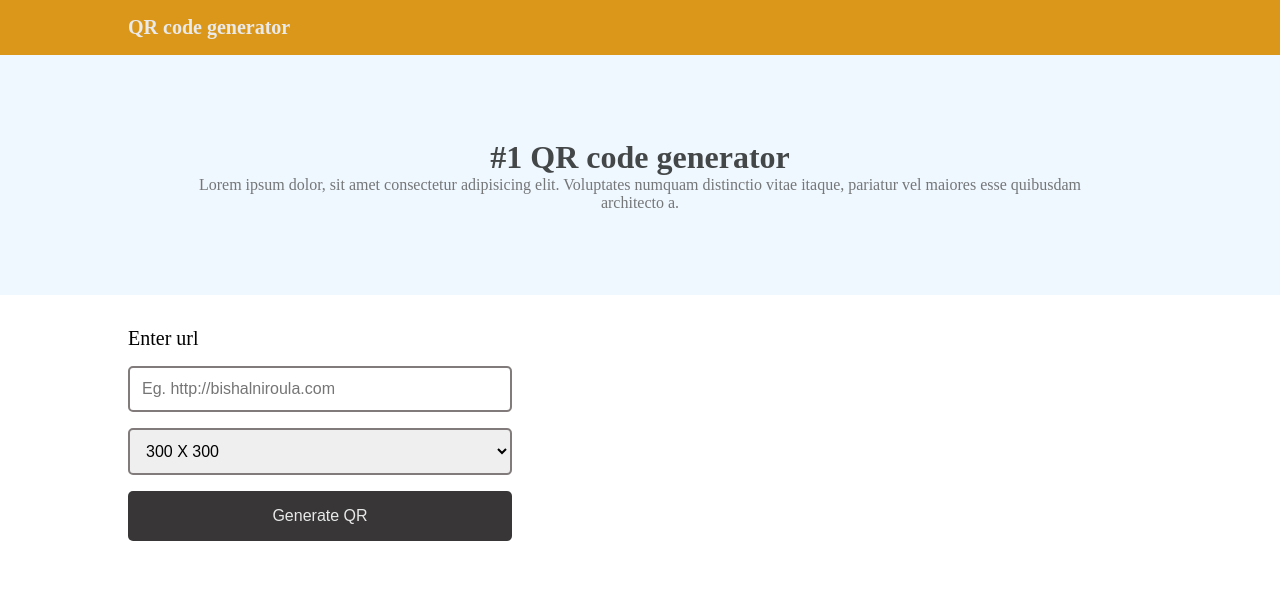
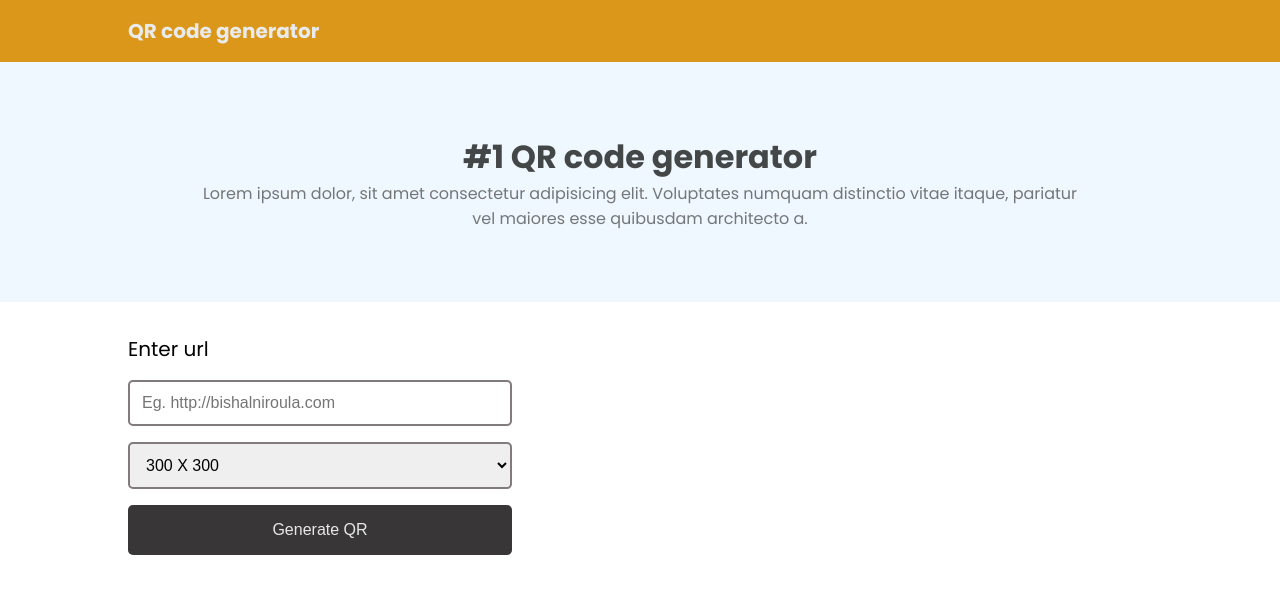
Before and after one commit to thebishalniroula/qr-code-generator, a React (Create React App) app: page / in a window 1280 px wide. Shown: the top 594 px of the page. Built offline with nearby package versions, Linux system fonts and the light colour scheme; the HTML template or start-up script is replaced by a standard one.

Commit message:
new commit

```diff
--- a/src/index.css
+++ b/src/index.css
@@ -1,3 +1,4 @@
+@import url("https://fonts.googleapis.com/css2?family=Poppins:ital,wght@0,100;0,200;0,400;0,500;0,600;0,700;0,800;1,300;1,400;1,500;1,600;1,700&display=swap");
 * {
   margin: 0;
   padding: 0;
```
